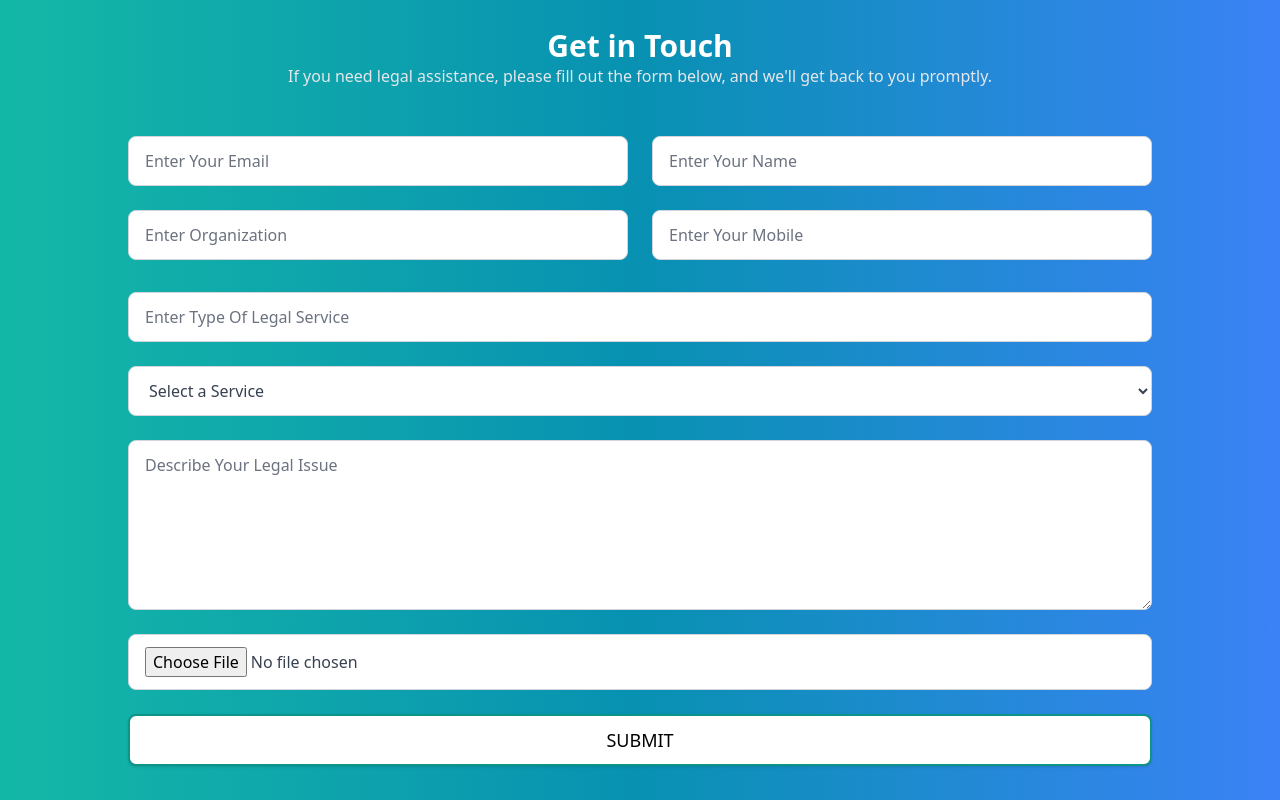
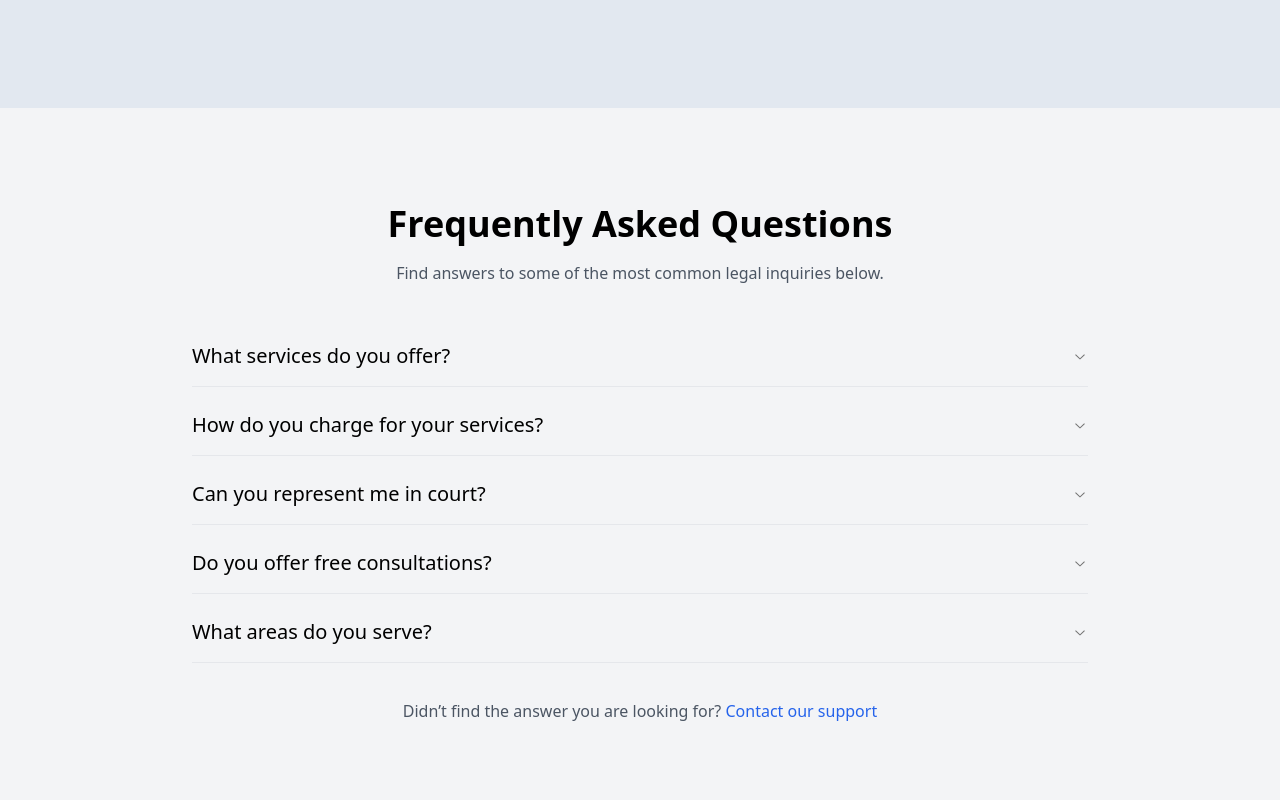
Before and after one commit to bhanudova02/lawyer-portfolio, a React (Vite) app: page / in a window 1280 px wide. Shown: the part 2420-3220 px from the top of the page. Built offline with nearby package versions, Linux system fonts and the light colour scheme.

Commit message:
new ui changes added

```diff
--- a/src/components/Services.jsx
+++ b/src/components/Services.jsx
@@ -1,98 +1,89 @@
 import { Button } from "@/components/ui/button";
 import AOS from 'aos';
 import 'aos/dist/aos.css'; // Import AOS CSS
+import React, { useState } from 'react';
+import { FaUpload, FaSpinner } from 'react-icons/fa';
 
 // Initialize AOS
 AOS.init({ once: true });
 
 export function Services() {
+    const [formData, setFormData] = useState({
+        name: '',
+        email: '',
+        phone: '',
+        message: '',
+        attachment: null
+    });
+    const [errors, setErrors] = useState({});
+    const [isSubmitting, setIsSubmitting] = useState(false);
+    const [isSuccess, setIsSuccess] = useState(false);
+
+    const validateEmail = (email) => {
+        const re = /^[a-zA-Z0-9._%+-]+@[a-zA-Z0-9.-]+\.[a-zA-Z]{2,}$/;
+        return re.test(String(email).toLowerCase());
+    };
+
+    const handleChange = (e) => {
+        const { name, value } = e.target;
+        setFormData({ ...formData, [name]: value });
+
+        if (name === 'email') {
+            setErrors({
+                ...errors,
+                email: validateEmail(value) ? '' : 'Please enter a valid email address'
+            });
+        }
+    };
+
+    const handleFileChange = (e) => {
+        setFormData({ ...formData, attachment: e.target.files[0] });
+    };
+
+    const handleSubmit = async (e) => {
+        e.preventDefault();
+        setIsSubmitting(true);
+
+        // Validate all fields
+        let newErrors = {};
+        if (!formData.name) newErrors.name = 'Name is required';
+        if (!formData.email) newErrors.email = 'Email is required';
+        if (!validateEmail(formData.email)) newErrors.email = 'Please enter a valid email address';
+        if (!formData.phone) newErrors.phone = 'Phone number is required';
+        if (!formData.message) newErrors.message = 'Message is required';
+
+        if (Object.keys(newErrors).length > 0) {
+            setErrors(newErrors);
+            setIsSubmitting(false);
+            return;
+        }
+
+        // Simulating form submission
+        setTimeout(() => {
+            setIsSubmitting(false);
+            setIsSuccess(true);
+            setFormData({ name: '', email: '', phone: '', message: '', attachment: null });
+            setTimeout(() => setIsSuccess(false), 5000);
+        }, 2000);
+    };
+
+    const commonInputClasses = 'w-full p-2 border rounded-md focus:outline-none focus:ring-2 focus:ring-blue-400';
+    const errorInputClasses = 'border-red-500 focus:ring-red-400';
+
+
     return (
-        <div className="bg-gradient-to-r from-teal-500 via-cyan-600 to-blue-500 py-20">
+        <div className="bg-slate-200  text-black py-20">
             <div className="w-[90%] md:w-[80%] lg:max-w-6xl mx-auto">
 
                 <div className="mb-10 space-y-3" data-aos="fade-up" data-aos-duration="1000">
-                    <h1 className="text-3xl md:text-4xl font-bold text-center text-white">Our Legal Services</h1>
-                    <p className="text-lg font-medium text-gray-200 text-center leading-relaxed">
+                    <h1 className="text-3xl md:text-4xl font-bold text-center">Our Legal Services</h1>
+                    <p className="text-lg font-medium text-center leading-relaxed">
                         Our legal team offers personalized consultation, expert litigation, meticulous contract drafting, and thorough legal research. We ensure that your legal needs are met with clarity, precision, and unwavering dedication, empowering you to make informed decisions and safeguard your interests.
                     </p>
                 </div>
 
-                <h2 className="text-2xl md:text-3xl font-bold text-center mt-10 text-white" data-aos="fade-up" data-aos-duration="1000">Get in Touch</h2>
-                <p className="text-center text-gray-200 mb-12" data-aos="fade-up" data-aos-delay="200" data-aos-duration="1000">
-                    If you need legal assistance, please fill out the form below, and we'll get back to you promptly.
-                </p>
-
-                <div className="grid grid-cols-1 md:grid-cols-2 gap-6 mb-8">
-                    <div className="relative" data-aos="fade-up" data-aos-delay="300" data-aos-duration="1000">
-                        <input
-                            type="email"
-                            placeholder="Enter Your Email"
-                            className="block w-full px-4 py-3 text-gray-700 placeholder-gray-500 bg-white border border-gray-300 rounded-lg focus:outline-none focus:ring-2 focus:ring-teal-400 focus:border-transparent"
-                        />
-                    </div>
-                    <div className="relative" data-aos="fade-up" data-aos-delay="400" data-aos-duration="1000">
-                        <input
-                            type="text"
-                            placeholder="Enter Your Name"
-                            className="block w-full px-4 py-3 text-gray-700 placeholder-gray-500 bg-white border border-gray-300 rounded-lg focus:outline-none focus:ring-2 focus:ring-teal-400 focus:border-transparent"
-                        />
-                    </div>
-                    <div className="relative" data-aos="fade-up" data-aos-delay="500" data-aos-duration="1000">
-                        <input
-                            type="text"
-                            placeholder="Enter Organization"
-                            className="block w-full px-4 py-3 text-gray-700 placeholder-gray-500 bg-white border border-gray-300 rounded-lg focus:outline-none focus:ring-2 focus:ring-teal-400 focus:border-transparent"
-                        />
-                    </div>
-                    <div className="relative" data-aos="fade-up" data-aos-delay="600" data-aos-duration="1000">
-                        <input
-                            type="text"
-                            placeholder="Enter Your Mobile"
-                            className="block w-full px-4 py-3 text-gray-700 placeholder-gray-500 bg-white border border-gray-300 rounded-lg focus:outline-none focus:ring-2 focus:ring-teal-400 focus:border-transparent"
-                        />
-                    </div>
-                </div>
-
-                <div className="relative mb-6" data-aos="fade-up" data-aos-delay="700" data-aos-duration="1000">
-                    <input
-                        type="text"
-                        placeholder="Enter Type Of Legal Service"
-                        className="block w-full px-4 py-3 text-gray-700 placeholder-gray-500 bg-white border border-gray-300 rounded-lg focus:outline-none focus:ring-2 focus:ring-teal-400 focus:border-transparent"
-                    />
-                </div>
-
-                <div className="relative mb-6" data-aos="fade-up" data-aos-delay="800" data-aos-duration="1000">
-                    <select className="block w-full px-4 py-3 text-gray-700 bg-white border border-gray-300 rounded-lg focus:outline-none focus:ring-2 focus:ring-teal-400 focus:border-transparent">
-                        <option>Select a Service</option>
-                        <option>Consultation</option>
-                        <option>Litigation</option>
-                        <option>Contract Drafting</option>
-                        <option>Legal Research</option>
-                    </select>
-                </div>
-
-                <div className="relative mb-6" data-aos="fade-up" data-aos-delay="900" data-aos-duration="1000">
-                    <textarea
-                        rows="6"
-                        placeholder="Describe Your Legal Issue"
-                        className="block w-full px-4 py-3 text-gray-700 placeholder-gray-500 bg-white border border-gray-300 rounded-lg focus:outline-none focus:ring-2 focus:ring-teal-400 focus:border-transparent"
-                    />
-                </div>
-
-                <div className="relative mb-6" data-aos="fade-up" data-aos-delay="1000" data-aos-duration="1000">
-                    <input
-                        type="file"
-                        className="block w-full px-4 py-3 text-gray-700 bg-white border border-gray-300 rounded-lg focus:outline-none focus:ring-2 focus:ring-teal-400 focus:border-transparent"
-                    />
-                </div>
-
-                <div className="text-center w-full" data-aos="fade-up" data-aos-delay="1100">
-                    <Button className="bg-white w-full text-black text-lg py-6 px-6 rounded-lg hover:bg-green-300 uppercase border-2 border-teal-600 transition duration-300">
-                        Submit
-                    </Button>
-                </div>
 
             </div>
-        </div>
+        </div >
     );
 }
```
